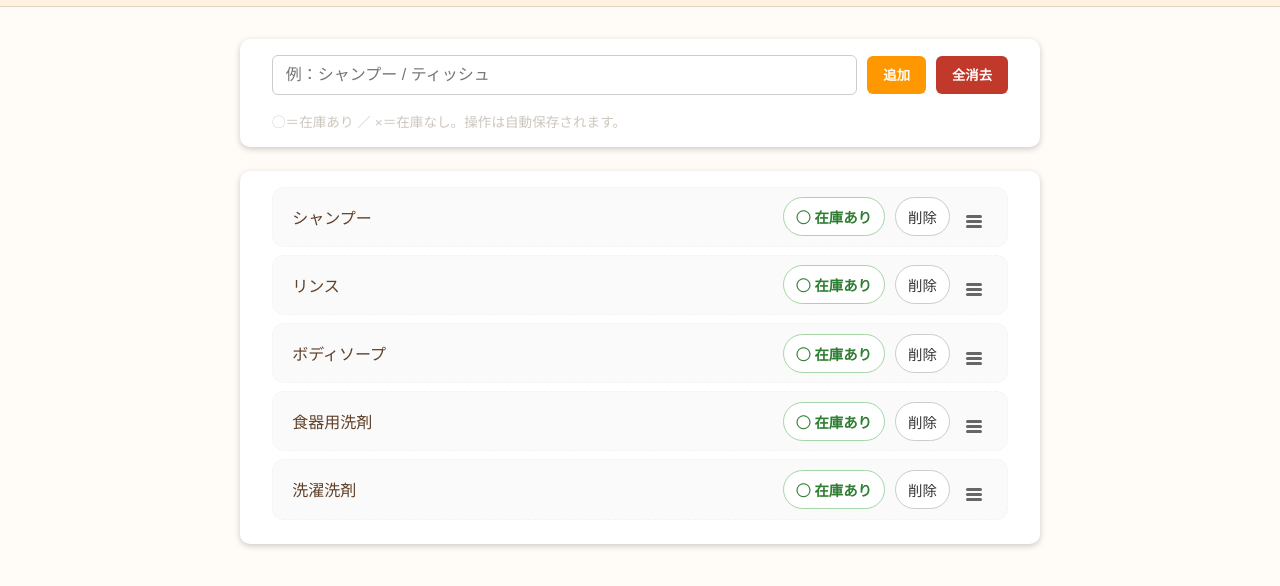
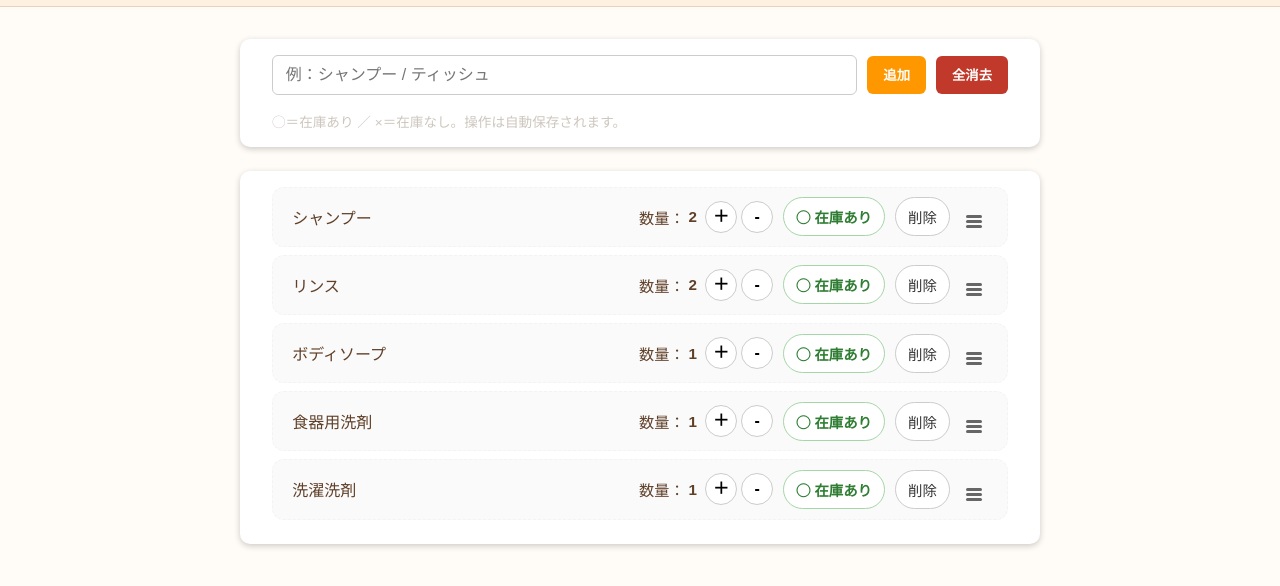
Before and after one commit to moffy091/daily-necessities, a plain HTML site: page index.html in a window 1280 px wide. Shown: the part 80-666 px from the top of the page. Drawn offline with nearby package versions, Linux system fonts and the light colour scheme.

Commit message:
Add files via upload

```diff
--- a/index.html
+++ b/index.html
@@ -129,6 +129,54 @@
       min-width: 0;
     }
 
+
+    /* 数量エリア */
+    .count-area {
+      display: flex;
+      align-items: center;
+      gap: 4px;
+      font-size: 0.95rem;
+      color: #604029;
+    }
+
+    /* 「数量：」ラベル */
+    .count-area span:first-child {
+      font-weight: 530;
+    }
+
+    /* ＋−ボタン */
+    .count-btn {
+      background-color: #fff;
+      border: 1px solid #ccc;
+      border-radius: 9999px;
+      width: 32px;
+      height: 32px;
+      font-size: 1rem;
+      font-weight: bold;
+      line-height: 1;
+      text-align: center;
+      cursor: pointer;
+      transition: 0.2s;
+      display: flex;
+      align-items: center;
+      justify-content: center;
+    }
+
+    .count-btn:hover {
+      background-color: #dcdbdb;
+    }
+
+    .count-area span:nth-child(2) {
+      font-weight: 550;
+      margin-right: 4px;
+    }
+
+    .count-btn:active {
+      transform: scale(0.92);
+      background-color: #ffe0b2;
+    }
+
+
     /* ボタン群の配置調整 */
     .button-group {
       display: flex;
@@ -136,6 +184,7 @@
       gap: 10px;
       justify-content: flex-end;
       flex-shrink: 0;
+      margin-left: 10px;
     }
 
     /* 各ボタン */
@@ -234,6 +283,7 @@
       .button-group {
         width: 100%;
         justify-content: flex-end;
+        margin-left: 4px;
       }
 
       .status-btn,
@@ -245,6 +295,17 @@
       .drag-handle {
         width: 22px;
         height: 20px;
+      }
+
+      .count-area {
+        gap: 4px;
+        font-size: 0.85rem;
+      }
+
+      .count-btn {
+        width: 26px;
+        height: 26px;
+        font-size: 0.9rem;
       }
     }
   </style>
@@ -281,14 +342,15 @@
 
     if (items.length === 0) {
       items = [
-        { name: "シャンプー", inStock: true },
-        { name: "リンス", inStock: true },
-        { name: "ボディソープ", inStock: true },
-        { name: "食器用洗剤", inStock: true },
-        { name: "洗濯洗剤", inStock: true }
+        { name: "シャンプー", inStock: true, count: 2 },
+        { name: "リンス", inStock: true, count: 2 },
+        { name: "ボディソープ", inStock: true, count: 1 },
+        { name: "食器用洗剤", inStock: true, count: 1 },
+        { name: "洗濯洗剤", inStock: true, count: 1 }
       ];
       localStorage.setItem('stockItems', JSON.stringify(items));
     }
+
 
     // --- ラベルの短縮 ---
     function isNarrow() {
@@ -304,7 +366,7 @@
     }
 
     function renderList() {
-      items.sort((a, b) => Number(a.inStock) - Number(b.inStock));
+      // items.sort((a, b) => Number(a.inStock) - Number(b.inStock));
       stockList.innerHTML = '';
 
       items.forEach((item, index) => {
@@ -315,6 +377,48 @@
         nameSpan.className = 'item-name';
         nameSpan.textContent = item.name;
 
+        // 数量表示と＋−ボタン
+        const countArea = document.createElement('div');
+        countArea.className = 'count-area';
+
+        const qtyLabel = document.createElement('span');
+        qtyLabel.textContent = '数量：';
+
+        const qtyValue = document.createElement('span');
+        qtyValue.textContent = String(item.count ?? 0);
+
+
+        const plusBtn = document.createElement('button');
+        plusBtn.className = 'count-btn';
+        plusBtn.textContent = '＋';
+        plusBtn.addEventListener('click', (e) => {
+          e.preventDefault();
+          item.count = (item.count ?? 0) + 1;
+          if (item.count > 0) {
+            item.inStock = true; // 自動的に「在庫あり」に戻す
+          }
+          saveItems();
+          renderList();
+        });
+
+        const minusBtn = document.createElement('button');
+        minusBtn.className = 'count-btn';
+        minusBtn.textContent = '-';
+        minusBtn.addEventListener('click', (e) => {
+          e.preventDefault();
+          if ((item.count ?? 0) > 0) item.count--;
+
+          if (item.count === 0) {
+            item.inStock = false; // 自動で在庫無しに変更
+          }
+
+          saveItems();
+          renderList();
+        });
+
+        countArea.append(qtyLabel, qtyValue, plusBtn, minusBtn);
+
+        // ボタン群
         const buttonGroup = document.createElement('div');
         buttonGroup.className = 'button-group';
 
@@ -342,7 +446,7 @@
         dragHandle.title = "ドラッグして並び替え";
 
         buttonGroup.append(statusBtn, deleteBtn, dragHandle);
-        li.append(nameSpan, buttonGroup);
+        li.append(nameSpan, countArea, buttonGroup);
         stockList.appendChild(li);
       });
 
@@ -368,7 +472,7 @@
       e.preventDefault();
       const name = itemNameInput.value.trim();
       if (!name) return;
-      items.push({ name, inStock: true });
+      items.push({ name, inStock: true, count: 1 });
       saveItems();
       renderList();
       itemNameInput.value = '';
```
